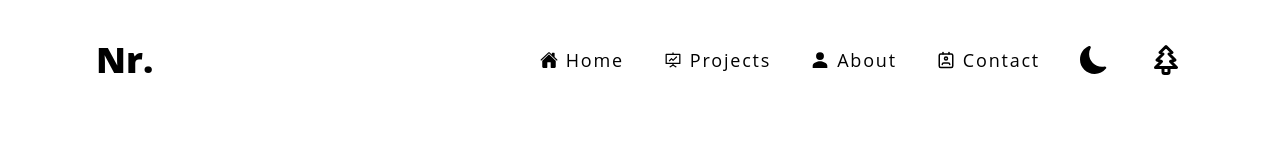
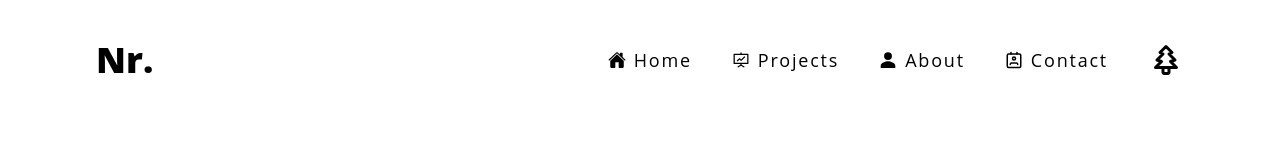
Before and after one commit to then00bprogrammer/MyPortfolio, a Next.js app in the folder frontend/: page /about in a window 1280 px wide. Shown: the top 160 px of the page. Built offline with nearby package versions, Linux system fonts and the light colour scheme; no server answers.

Commit message:
removed dark mode (for now)

```diff
--- a/frontend/src/components/Navbar/Navbar.tsx
+++ b/frontend/src/components/Navbar/Navbar.tsx
@@ -66,7 +66,7 @@ const Navbar: React.FC = () => {
           <NavItem text="About" link="/about" icon={IoPersonSharp} />
           <NavItem text="Contact" link="/contact" icon={LuContact} />
         </HStack>
-        <Icon
+        {/* <Icon
           cursor="pointer"
           boxSize="7"
           as={useColorModeValue(BsFillMoonFill, BsFillSunFill)}
@@ -74,7 +74,7 @@ const Navbar: React.FC = () => {
             toggleColorMode();
             if (isThemeOn) toggleTheme();
           }}
-        ></Icon>
+        ></Icon> */}
         <Icon
           cursor="pointer"
           boxSize="9"
```
